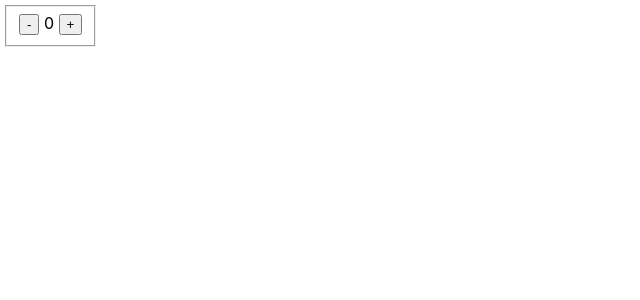
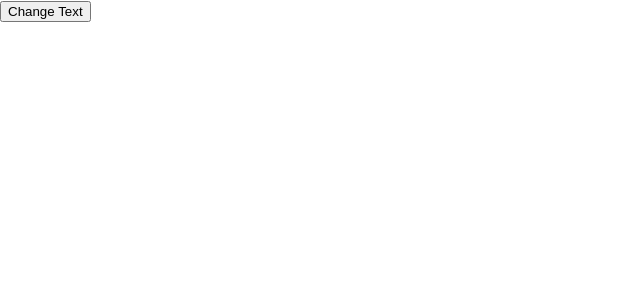
Before and after one commit to YehudaEdelstien/Schoolwork-JBH, a React (Create React App) app in the folder 04-react/my-app/: page / in a window 1280 px wide. Shown: the top 300 px of the page, without its empty margins (0-640 px from the left). Built offline with nearby package versions, Linux system fonts and the light colour scheme.

Commit message:
labelbutton

```diff
--- a/04-react/my-app/src/App.js
+++ b/04-react/my-app/src/App.js
@@ -1,13 +1,15 @@
 import './App.css';
 
-import {default as Component} from './components/3/labelCounter/labelCounter.js';
+import {default as Component} from './components/4/labelButton/labelButton.js';
 
 function App() {
   return (
     <div>
-      <Component />
+      <Component arr={testArr}/>
     </div>
   );
 }
 
 export default App;
+
+const testArr = Array.from(Array(10).keys())
--- /dev/null
+++ b/04-react/my-app/src/components/4/labelButton/labelButton.js
@@ -0,0 +1,48 @@
+import React, { Component } from 'react';
+
+class LabelButton extends Component {
+    constructor(props) {
+        super(props);
+        this.arr = props.arr;
+        this.count = 0
+        this.hideMessageTimeout = null
+    }
+
+    state = {
+        currentMessage: "",
+    }
+
+    changeMessage = () => {
+        this.setState({
+            currentMessage: this.arr[this.count],
+        });
+
+        this.incrementCount();
+        this.triggerHideMessage();
+    }
+
+    incrementCount = () => {
+        this.count ++
+        if (this.count >= this.props.arr.length) {
+            this.count = 0;
+        }
+    }
+
+    triggerHideMessage = () => {
+        clearTimeout(this.hideMessageTimeout);
+        this.hideMessageTimeout = setTimeout(() => {
+            this.setState({ currentMessage: "" });
+        }, 2000)
+    }
+
+    render() {
+        return (
+            <>
+                <button onClick={this.changeMessage}>Change Text</button>
+                <p>{this.state.currentMessage}</p>
+            </>
+        );
+    }
+}
+
+export default LabelButton;
```
